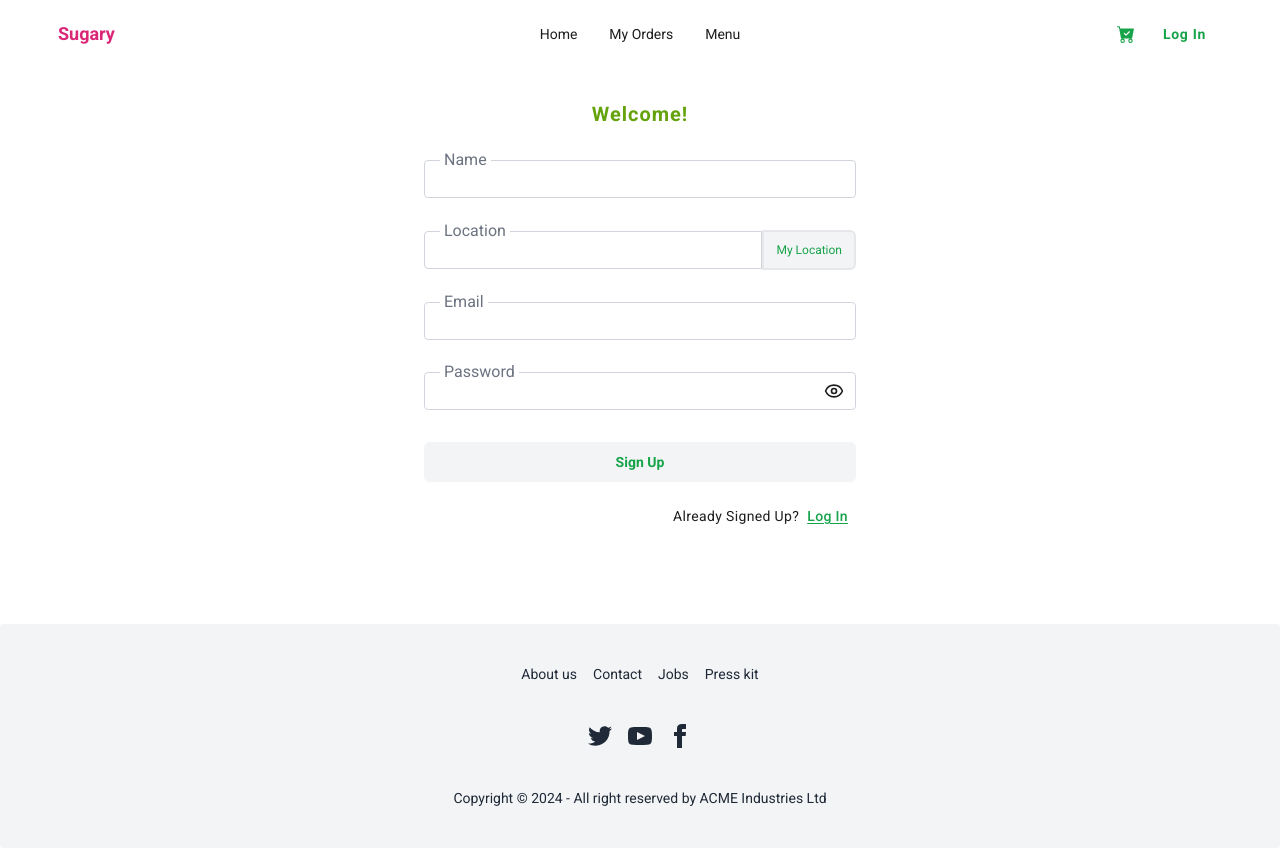
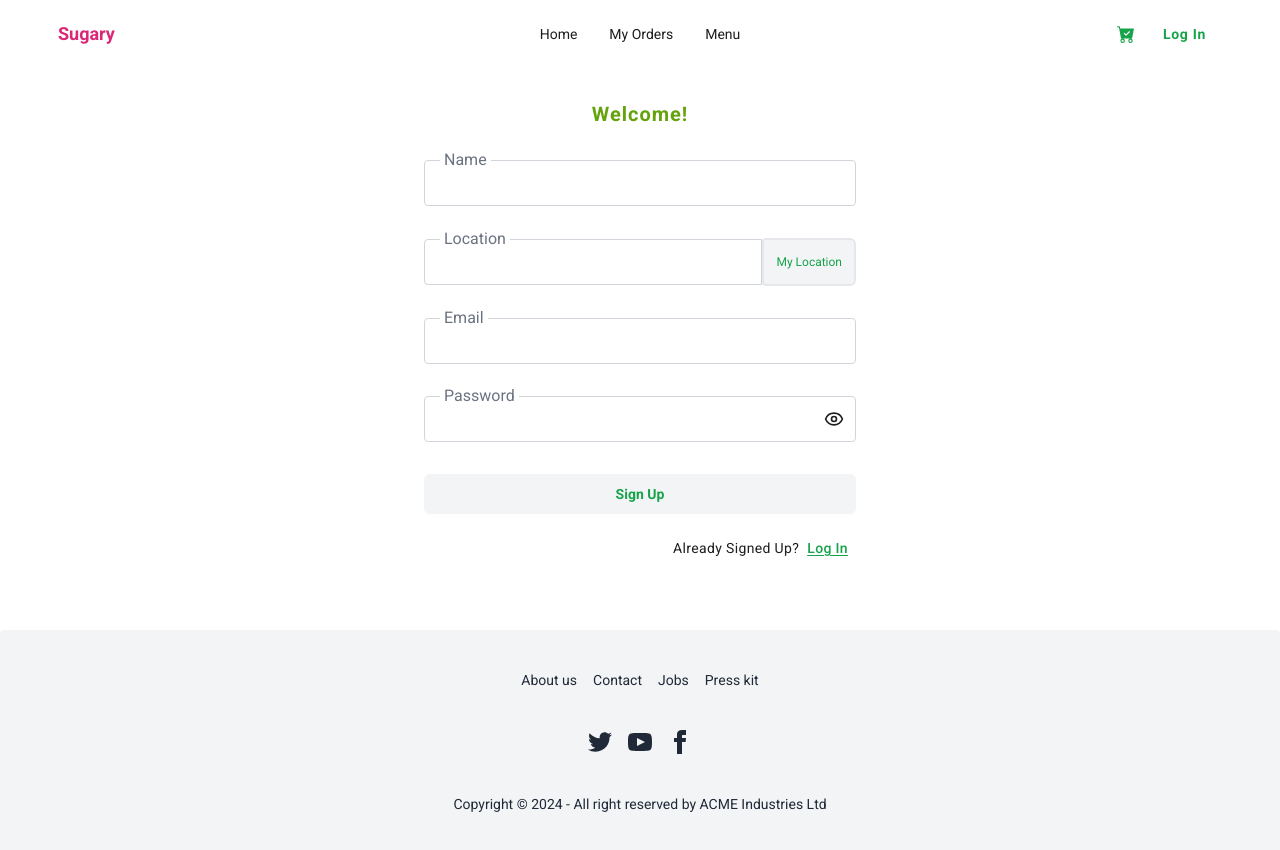
Before and after one commit to Nisha0202/sugary, a React (Vite) app in the folder client/: page /signup in a window 1280 px wide. Shown: the top 850 px of the page. Built offline with nearby package versions, Linux system fonts and the light colour scheme; no server answers.

Commit message:
style change

```diff
--- a/client/src/pages/LogIn.jsx
+++ b/client/src/pages/LogIn.jsx
@@ -80,7 +80,7 @@ export default function LogIn() {
                 message: "Email address is invalid"
               }
             })}
-            className="block w-full px-4 py-2 text-gray-900 bg-white border border-gray-300 rounded focus:outline-none focus:ring-1 focus:ring-primary focus:border-transparent peer" placeholder=" " />
+            className="block w-full px-4 py-3 text-gray-900 bg-white border border-gray-300 rounded focus:outline-none focus:ring-1 focus:ring-primary focus:border-transparent peer" placeholder=" " />
           <label htmlFor="name" className="absolute top-0 left-4 px-1 text-gray-500 bg-white transition-all transform -translate-y-1/2 scale-75 origin-top-left peer-placeholder-shown:scale-100 peer-placeholder-shown:-translate-y-1/2
           peer-focus:scale-75 peer-focus:-translate-y-1/2 text-base">Email</label>
           {errors.email && <p className="font-medium tracking-wide text-red-500 text-xs mt-1.5">{errors.email.message}</p>}
@@ -95,7 +95,7 @@ export default function LogIn() {
                required: "Password is required",
                minLength: { value: 5, message: "Password must be at least 5 characters long" }
              })}
-            className="block w-full px-4 py-2 text-gray-900 bg-white border border-gray-300 rounded
+            className="block w-full px-4 py-3 text-gray-900 bg-white border border-gray-300 rounded
             focus:outline-none focus:ring-1 focus:ring-primary focus:border-transparent peer" placeholder=" " />
           <label htmlFor="name" className="absolute top-0 left-4 px-1 text-gray-500 bg-white transition-all transform -translate-y-1/2 scale-75 origin-top-left peer-placeholder-shown:scale-100
           peer-placeholder-shown:-translate-y-1/2 peer-focus:scale-75 peer-focus:-translate-y-1/2 text-base">Password</label>
--- a/client/src/pages/SignUp.jsx
+++ b/client/src/pages/SignUp.jsx
@@ -74,9 +74,9 @@ export default function SignUp() {
               required: "Name is required",
               minLength: { value: 3, message: "Name must be at least 3 characters long" }
             })}
-            className="block w-full px-4 py-2 text-gray-900 bg-white border border-gray-300 rounded focus:outline-none focus:ring-1 focus:ring-primary focus:border-transparent peer" placeholder=" " />
+            className="block w-full px-4 py-3 text-gray-900 bg-white border border-gray-300 rounded focus:outline-none focus:ring-1 focus:ring-primary focus:border-transparent peer" placeholder=" " />
           <label htmlFor="name" className="absolute top-0 left-4 px-1 text-gray-500 bg-white transition-all transform -translate-y-1/2 scale-75 origin-top-left peer-placeholder-shown:scale-100 peer-placeholder-shown:-translate-y-1/2
-          peer-focus:scale-75 peer-focus:-translate-y-1/2 text-base">Name</label>
+          peer-focus:scale-75 peer-focus:-translate-y-1/2 text-base rounded">Name</label>
 
           {errors.name && <p className="font-medium tracking-wide text-red-500 text-xs mt-1.5">{errors.name.message}</p>}
         </div>
@@ -88,7 +88,7 @@ export default function SignUp() {
               name="location"
               id="location"
               {...register("location", { required: "Location is required" })}
-              className="block w-full px-4 py-2 text-gray-900 bg-white border border-gray-300 rounded-l focus:outline-none focus:ring-1 focus:ring-primary focus:border-transparent peer"
+              className="block w-full px-4 py-3 text-gray-900 bg-white border border-gray-300 rounded-l focus:outline-none focus:ring-1 focus:ring-primary focus:border-transparent peer"
               placeholder=" "
             />
             <label
@@ -100,7 +100,7 @@ export default function SignUp() {
           </div>
           <button
             type="button"
-            className="text-xs bg-gray-100 text-green-600 rounded-r-md hover:bg-gray-300 px-3 py-2.5 border-2"
+            className="rounded text-xs bg-gray-100 text-green-600 rounded-r-md hover:bg-gray-300 px-3 py-3.5 border-2"
           >
             My Location
           </button>
@@ -119,9 +119,9 @@ export default function SignUp() {
                 message: "Email address is invalid"
               }
             })}
-            className="block w-full px-4 py-2 text-gray-900 bg-white border border-gray-300 rounded focus:outline-none focus:ring-1 focus:ring-primary focus:border-transparent peer" placeholder=" " />
+            className="block w-full px-4 py-3 text-gray-900 bg-white border border-gray-300 rounded focus:outline-none focus:ring-1 focus:ring-primary focus:border-transparent peer" placeholder=" " />
           <label htmlFor="name" className="absolute top-0 left-4 px-1 text-gray-500 bg-white transition-all transform -translate-y-1/2 scale-75 origin-top-left peer-placeholder-shown:scale-100 peer-placeholder-shown:-translate-y-1/2
-          peer-focus:scale-75 peer-focus:-translate-y-1/2 text-base">Email</label>
+          peer-focus:scale-75 peer-focus:-translate-y-1/2 text-base rounded">Email</label>
           {errors.email && <p className="font-medium tracking-wide text-red-500 text-xs mt-1.5">{errors.email.message}</p>}
         </div>
 
@@ -135,10 +135,10 @@ export default function SignUp() {
               required: "Password is required",
               minLength: { value: 5, message: "Password must be at least 5 characters long" }
             })}
-            className="block w-full px-4 py-2 text-gray-900 bg-white border border-gray-300 rounded
+            className="block w-full px-4 py-3 text-gray-900 bg-white border border-gray-300 rounded
             focus:outline-none focus:ring-1 focus:ring-primary focus:border-transparent peer" placeholder=" " />
           <label htmlFor="name" className="text-base absolute top-0 left-4 px-1 text-gray-500 bg-white transition-all transform -translate-y-1/2 scale-75 origin-top-left peer-placeholder-shown:scale-100
-          peer-placeholder-shown:-translate-y-1/2 peer-focus:scale-75 peer-focus:-translate-y-1/2">Password</label>
+          peer-placeholder-shown:-translate-y-1/2 peer-focus:scale-75 peer-focus:-translate-y-1/2 rounded">Password</label>
              <button
             type="button"
             onClick={handlePasswordToggle}
```
